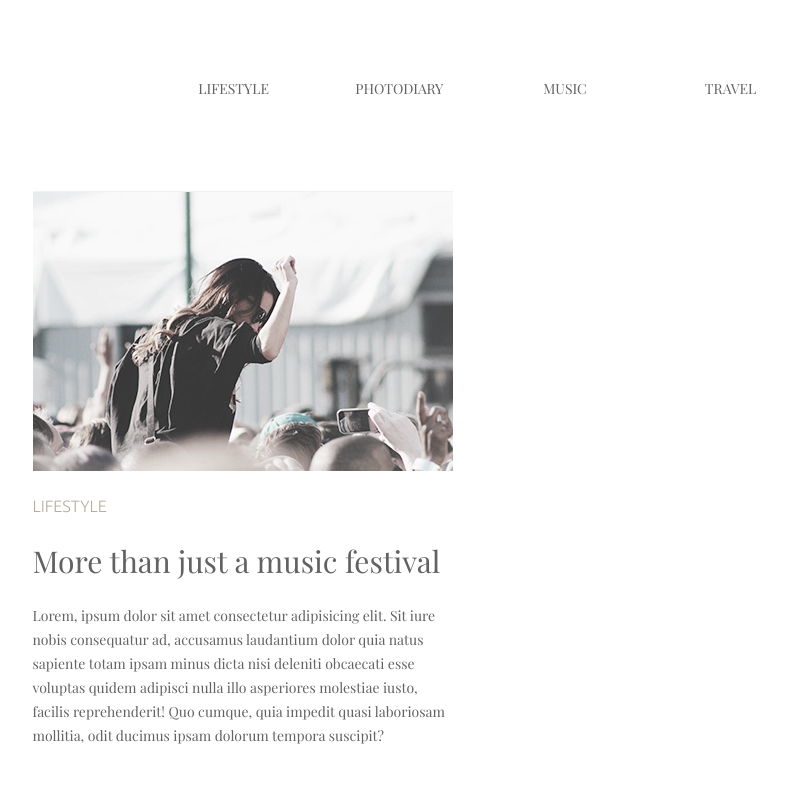
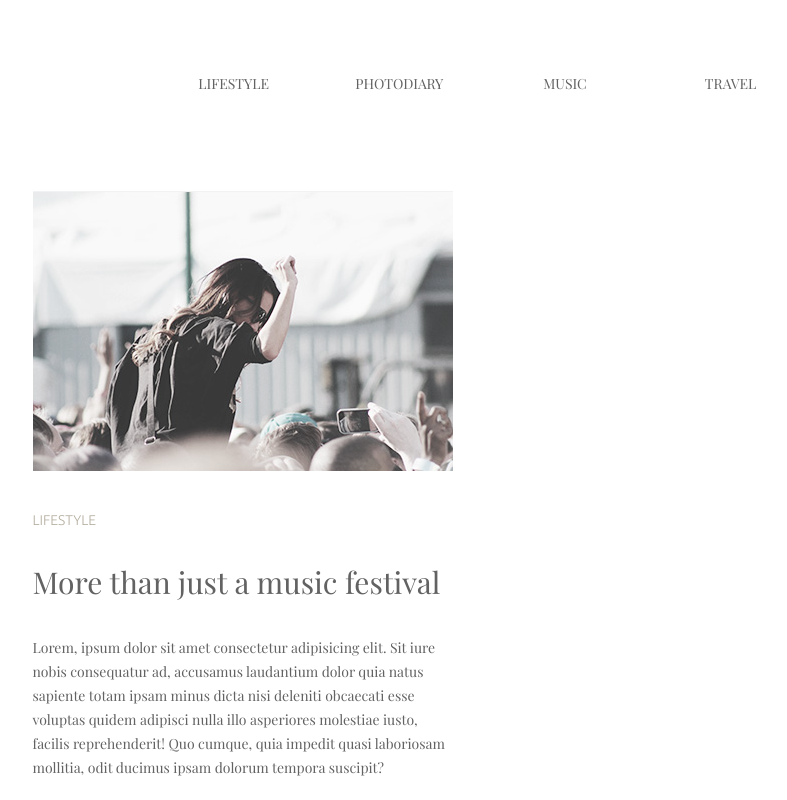
Before and after one commit to pleomax69x/goit-fe-course, a plain HTML site: page html-css/module-03/index.html in a window 1280 px wide. Shown: the top 800 px of the page, without its empty margins (157-944 px from the left). Drawn offline with nearby package versions, Linux system fonts and the light colour scheme.

Commit message:
css improvement

```diff
--- a/html-css/module-03/css/style.css
+++ b/html-css/module-03/css/style.css
@@ -26,14 +26,20 @@ h2 {
   font-size: 30px;
   line-height: 36px;
   font-weight: 400;
+  margin: 0 0 36px 0;
 }
 
 h3 {
   font-family: "Ubuntu", sans-serif;
-  font-size: 14;
+  font-size: 14px;
   color: #b4ad9e;
   font-weight: 300;
   text-transform: uppercase;
+  margin: 0px 0px 32px 0px;
+}
+
+img {
+  margin-bottom: 30px;
 }
 
 /* NAVIGATION SECTION */
@@ -49,7 +55,7 @@ h3 {
   display: inline-block;
   width: 18%;
   text-align: center;
-  padding-top: 77px;
+  padding-top: 72px;
 }
 
 .site-navigation li:first-child {
```
